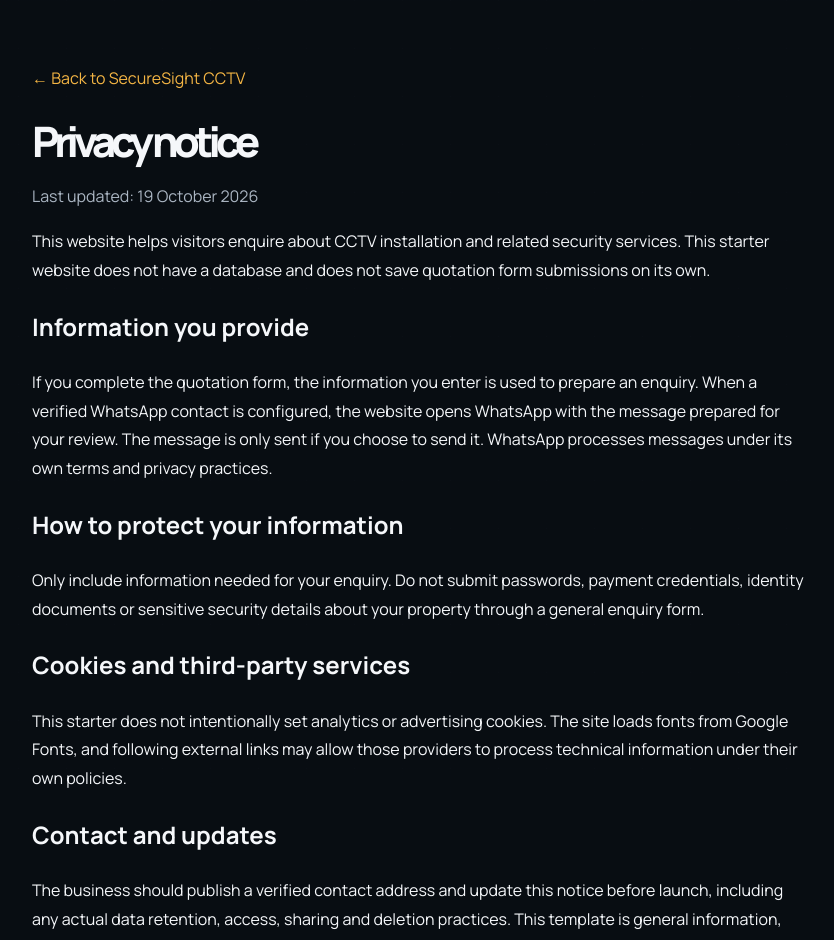
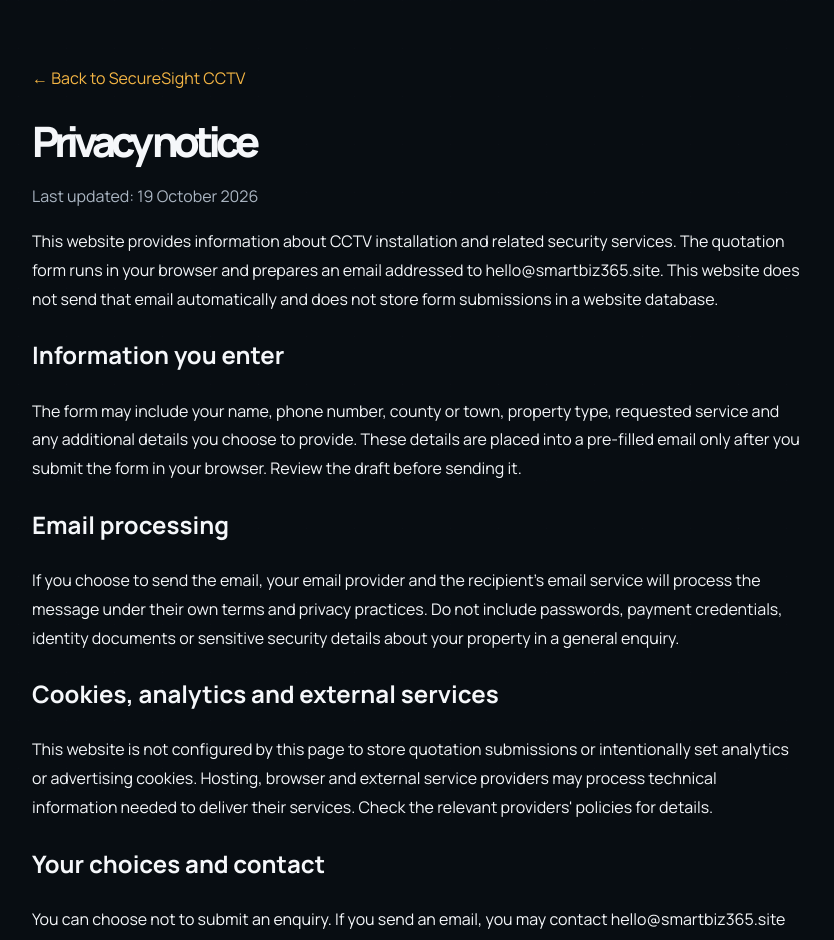
Before and after one commit to Manu-del-source/SecureSight-CCTV, a Next.js app: page /privacy in a window 1280 px wide. Shown: the top 940 px of the page, without its empty margins (222-1056 px from the left). Built offline with nearby package versions, Linux system fonts and the light colour scheme.

Commit message:
Correct SecureSight privacy notice for email-based enquiries

```diff
--- a/app/privacy/page.tsx
+++ b/app/privacy/page.tsx
@@ -1,18 +1,28 @@
-export const metadata = { title: "Privacy Notice", description: "How SecureSight CCTV handles website enquiries." };
+export const metadata = {
+  title: "Privacy Notice",
+  description: "How SecureSight CCTV handles information entered into its website quotation form and email enquiries.",
+  alternates: { canonical: "/privacy" },
+  openGraph: {
+    title: "Privacy Notice | SecureSight CCTV",
+    description: "How SecureSight CCTV handles website quotation enquiries.",
+    url: "https://securesight.smartbiz365.site/privacy",
+    type: "article"
+  }
+};
 
 export default function PrivacyPage() {
   return <main style={{maxWidth:820,margin:"0 auto",padding:"64px 24px",lineHeight:1.8,color:"#f5f7fa"}}>
     <a href="/" style={{color:"#f4b544"}}>← Back to SecureSight CCTV</a>
     <h1 style={{fontSize:42,marginTop:28}}>Privacy notice</h1>
     <p style={{color:"#aab5c2"}}>Last updated: 19 October 2026</p>
-    <p>This website helps visitors enquire about CCTV installation and related security services. This starter website does not have a database and does not save quotation form submissions on its own.</p>
-    <h2>Information you provide</h2>
-    <p>If you complete the quotation form, the information you enter is used to prepare an enquiry. When a verified WhatsApp contact is configured, the website opens WhatsApp with the message prepared for your review. The message is only sent if you choose to send it. WhatsApp processes messages under its own terms and privacy practices.</p>
-    <h2>How to protect your information</h2>
-    <p>Only include information needed for your enquiry. Do not submit passwords, payment credentials, identity documents or sensitive security details about your property through a general enquiry form.</p>
-    <h2>Cookies and third-party services</h2>
-    <p>This starter does not intentionally set analytics or advertising cookies. The site loads fonts from Google Fonts, and following external links may allow those providers to process technical information under their own policies.</p>
-    <h2>Contact and updates</h2>
-    <p>The business should publish a verified contact address and update this notice before launch, including any actual data retention, access, sharing and deletion practices. This template is general information, not legal advice.</p>
+    <p>This website provides information about CCTV installation and related security services. The quotation form runs in your browser and prepares an email addressed to hello@smartbiz365.site. This website does not send that email automatically and does not store form submissions in a website database.</p>
+    <h2>Information you enter</h2>
+    <p>The form may include your name, phone number, county or town, property type, requested service and any additional details you choose to provide. These details are placed into a pre-filled email only after you submit the form in your browser. Review the draft before sending it.</p>
+    <h2>Email processing</h2>
+    <p>If you choose to send the email, your email provider and the recipient's email service will process the message under their own terms and privacy practices. Do not include passwords, payment credentials, identity documents or sensitive security details about your property in a general enquiry.</p>
+    <h2>Cookies, analytics and external services</h2>
+    <p>This website is not configured by this page to store quotation submissions or intentionally set analytics or advertising cookies. Hosting, browser and external service providers may process technical information needed to deliver their services. Check the relevant providers' policies for details.</p>
+    <h2>Your choices and contact</h2>
+    <p>You can choose not to submit an enquiry. If you send an email, you may contact hello@smartbiz365.site about that correspondence. Before launch, the business should confirm and publish its legal identity, contact details, retention practices and any applicable data-protection procedures. This notice is general information and is not legal advice.</p>
   </main>;
 }
```
